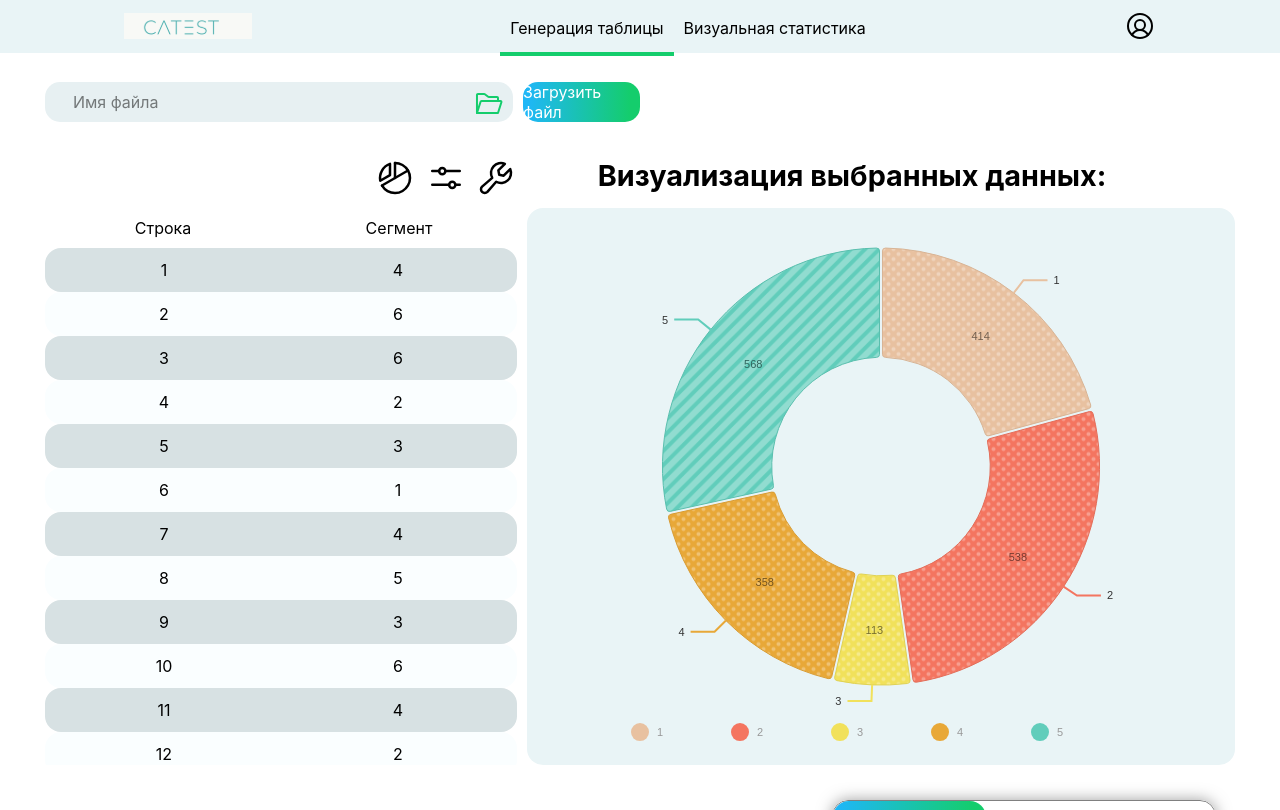
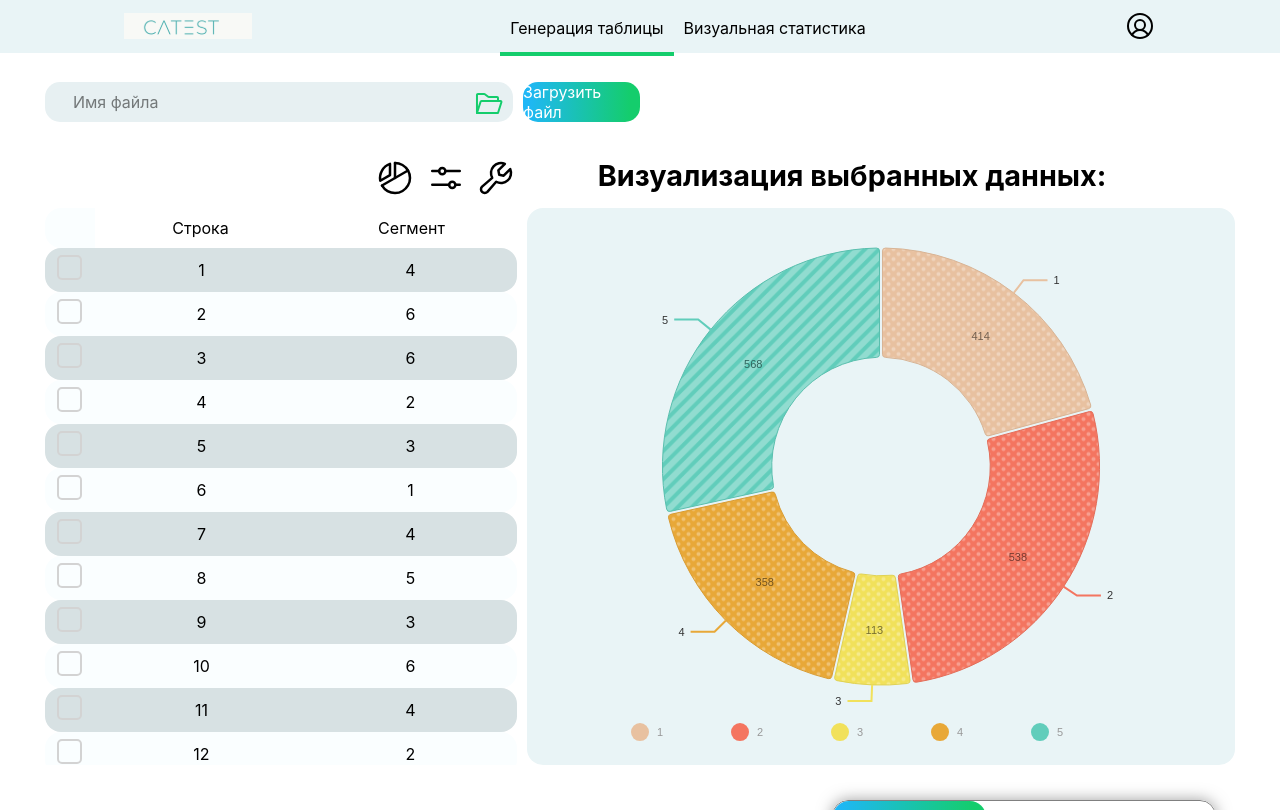
Before and after one commit to cp-final/front, a React (Create React App) app: page / in a window 1280 px wide. Built offline with nearby package versions, Linux system fonts and the light colour scheme.

Commit message:
checkboxes

```diff
--- a/src/components/TableWidget/DataTable/Row/Row.jsx
+++ b/src/components/TableWidget/DataTable/Row/Row.jsx
@@ -1,9 +1,14 @@
-import React from 'react';
+import React, {useState} from 'react';
 import s from "./Row.module.css";
+import {Checkbox} from "../../../common/Checkbox/Checkbox";
 
 const Row = ({data}) => {
+    const [checked, setChecked] = useState(false);
   return (
       <div className={s.row}>
+          <div>
+              <Checkbox checked={checked} onChange={(e) => setChecked(e.target.checked)}/>
+          </div>
           <div className={s.rowItem}>
               {data.number}
           </div>
--- a/src/components/TableWidget/DataTable/Row/Row.module.css
+++ b/src/components/TableWidget/DataTable/Row/Row.module.css
@@ -1,11 +1,13 @@
 .row {
     display: grid;
     width: 100%;
-    grid-template-columns: repeat(2, 1fr);
+    padding-left: 10px;
+    grid-template-columns: 40px calc(50% - 20px) calc(50% - 20px);
     border-radius: 16px;
     border: solid 2px transparent;
     transition: .2s;
     cursor: pointer;
+    align-items: center;
 }
 
 .row:nth-child(2n + 1) {
--- a/src/components/TableWidget/DataTable/Title/Title.jsx
+++ b/src/components/TableWidget/DataTable/Title/Title.jsx
@@ -6,6 +6,9 @@ import cn from "classnames";
 const Title = (props) => {
     return (
         <div className={cn(rowS.row, s.title)}>
+            <div>
+
+            </div>
             <div className={cn(rowS.rowItem, s.title)}>
                 Строка
             </div>
--- /dev/null
+++ b/src/components/common/Checkbox/Checkbox.jsx
@@ -0,0 +1,16 @@
+import React from 'react';
+import cn from 'classnames';
+import s from './Checkbox.module.css';
+
+export const Checkbox = ({checked, onChange}) => {
+    return (
+        <label className={s.wrapper}>
+            <input className={s.nativeCheckbox} type="checkbox" checked={checked} onChange={onChange}/>
+            <svg  className={cn(s.customCheckbox, {[s.checked]: checked})}>
+                <path className={cn(s.swoosh, {[s.checked]: checked})}
+                      d="M3 12 L8 17 L 18 4"
+                />
+            </svg>
+        </label>
+    )
+};
--- /dev/null
+++ b/src/components/common/Checkbox/Checkbox.module.css
@@ -0,0 +1,39 @@
+.wrapper {
+    height: 25px;
+    width: 25px;
+    cursor: pointer;
+}
+
+.nativeCheckbox {
+    display: none;
+}
+
+.customCheckbox {
+    width: 25px;
+    height: 25px;
+    border-radius: 5px;
+    border: solid 2px lightgrey;
+    box-sizing: border-box;
+    background: transparent;
+    transition: .3s;
+}
+
+.customCheckbox.checked {
+    background: #4063FF;
+    border-color: transparent;
+}
+
+.swoosh {
+    fill: none;
+    stroke-width: 3px;
+    stroke: white;
+    stroke-linejoin: round;
+    stroke-linecap: round;
+    stroke-dasharray: 200;
+    stroke-dashoffset: 200;
+    transition: .3s;
+}
+
+.swoosh.checked {
+    stroke-dashoffset: 175;
+}
```
